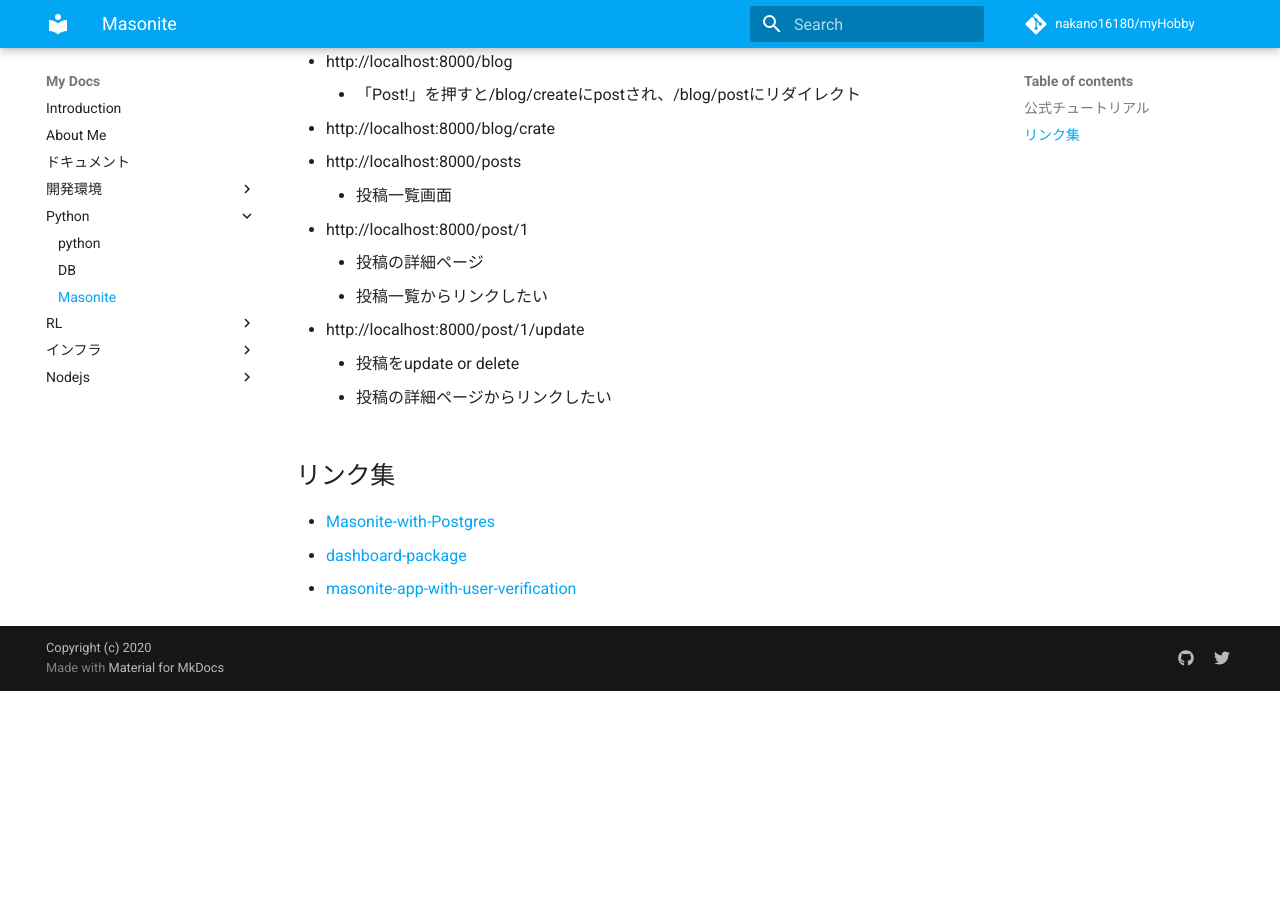
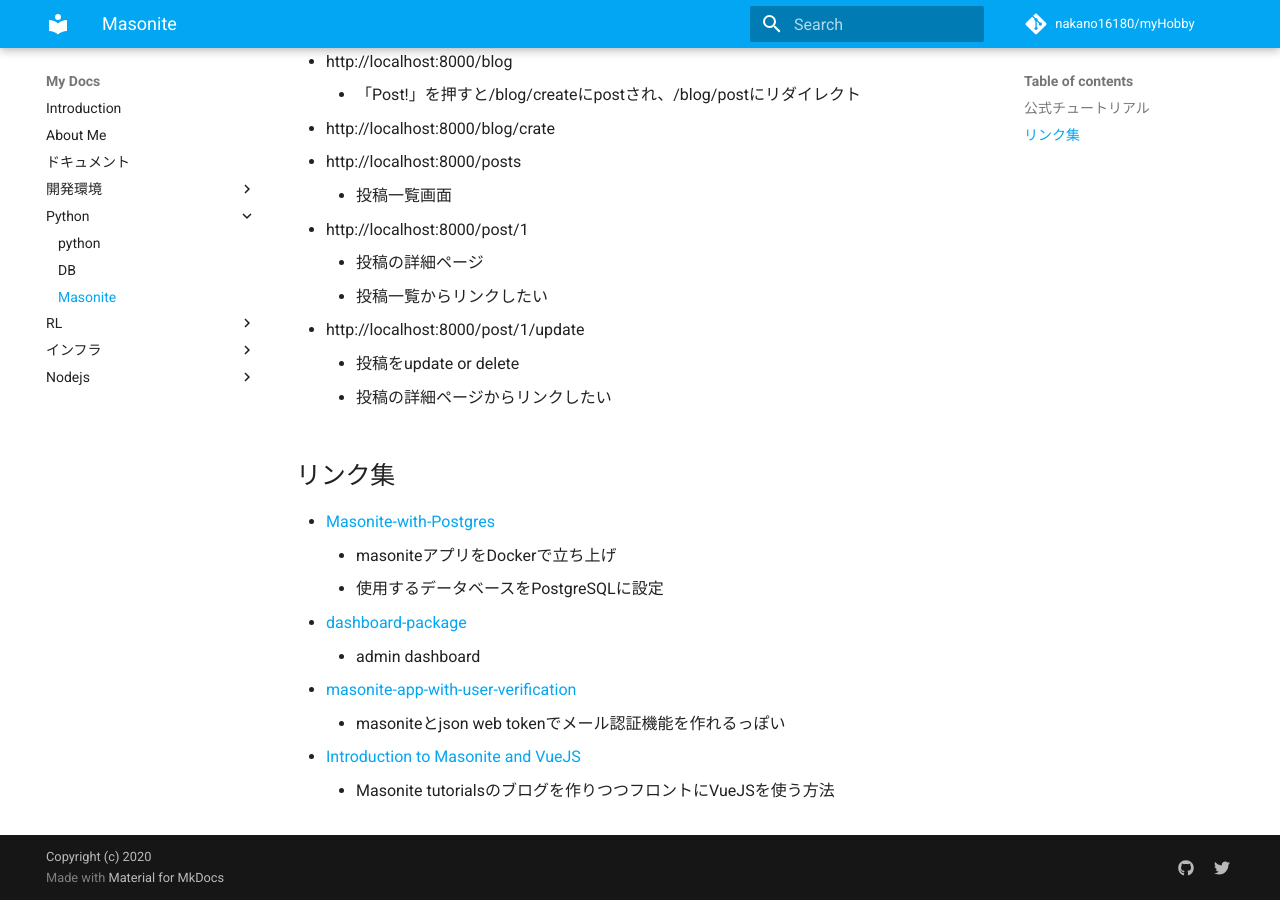
Before and after one commit to nakano16180/myHobby, an MkDocs documentation site: the page built from docs/Python/masonite.md, in a window 1280 px wide and 900 px high, scrolled down 672 px. Built offline with MkDocs 1.6.1 and Material for MkDocs 9.7.7, drawn with Linux system fonts in a browser that asks for light colours; comment, search, counter and statistics services are not loaded; before the commit the page ends 1363 px from its top, so only the background shows below that.

Commit message:
update masonite

```diff
--- a/docs/Python/masonite.md
+++ b/docs/Python/masonite.md
@@ -35,6 +35,12 @@ $ craft serve
     - 投稿の詳細ページからリンクしたい
 
 ## リンク集
-- [Masonite-with-Postgres](https://testdriven.io/blog/dockerizing-masonite-with-postgres-gunicorn-and-nginx/#.XlJ_GULrcz8.twitter)
-- [dashboard-package](https://laptrinhx.com/masonite-python-framework-new-dashboard-package-3884653043/)
-- [masonite-app-with-user-verification](https://github.com/nioperas06/masonite-app-with-user-verification)
+  - [Masonite-with-Postgres](https://testdriven.io/blog/dockerizing-masonite-with-postgres-gunicorn-and-nginx/#.XlJ_GULrcz8.twitter)
+    - masoniteアプリをDockerで立ち上げ
+    - 使用するデータベースをPostgreSQLに設定
+  - [dashboard-package](https://laptrinhx.com/masonite-python-framework-new-dashboard-package-3884653043/)
+    - admin dashboard
+  - [masonite-app-with-user-verification](https://github.com/nioperas06/masonite-app-with-user-verification)
+    - masoniteとjson web tokenでメール認証機能を作れるっぽい
+  - [Introduction to Masonite and VueJS](https://medium.com/swlh/introduction-to-masonite-and-vuejs-e8538064a054)
+    - Masonite tutorialsのブログを作りつつフロントにVueJSを使う方法
```
Also changed, not shown: docs/interest.md (+0 -3 lines).
